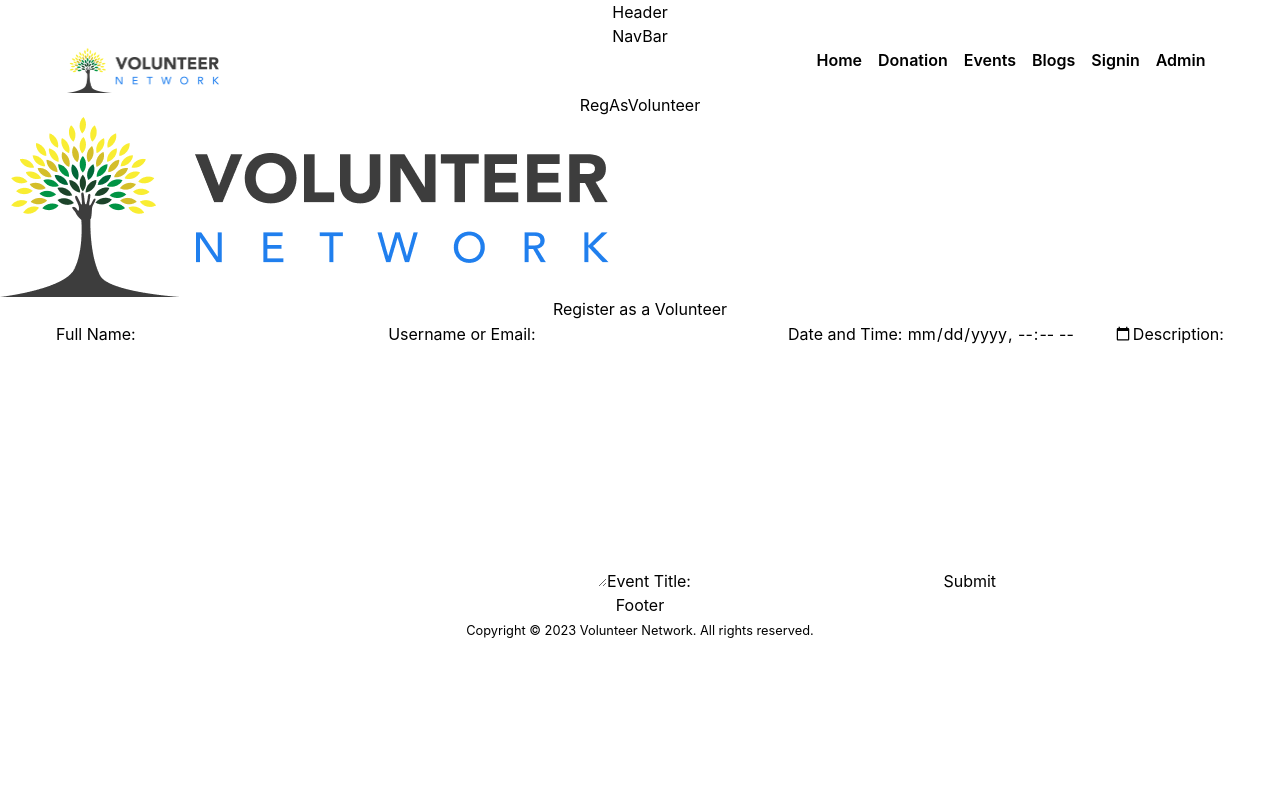
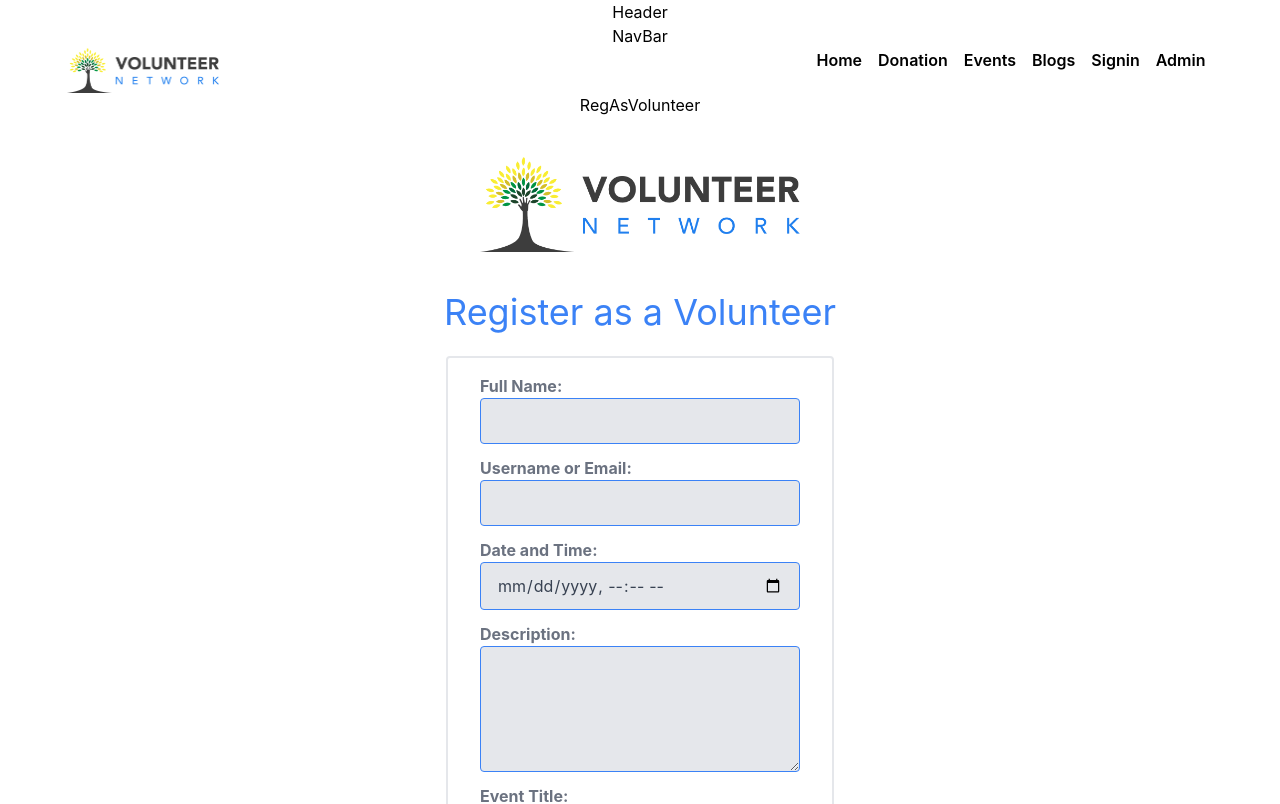
Before and after one commit to MUHAMMADSabbirHossain/volunteer-client, a React (Create React App) app: page /register-as-volunteer in a window 1280 px wide. Shown: the top 804 px of the page. Built offline with nearby package versions, Linux system fonts and the light colour scheme.

Commit message:
RegAsVolunteer: form is styled.

```diff
--- a/src/Components/RegAsVolunteer/RegAsVolunteer.js
+++ b/src/Components/RegAsVolunteer/RegAsVolunteer.js
@@ -37,32 +37,33 @@ const RegAsVolunteer = () => {
             <h1>RegAsVolunteer</h1>
 
             <main>
-                <img src={logo} alt="" sizes="" srcset="" />
+                <img className="mx-auto my-10 " src={logo} alt="" sizes="" srcset="" width="25%" />
 
-                <div>
-                    <h1>Register as a Volunteer</h1>
+                <h1 className="text-2xl text-blue-500 sm:text-4xl">Register as a Volunteer</h1>
+
+                <div class="inline-block border-2 border-gray-200 rounded  py-4 px-8 my-6">
 
                     <form onSubmit={handleVolunteerForm} action="">
-                        <label htmlFor="fullName">Full Name: </label>
-                        <input type="text" name="fullName" id="" />
+                        <label className="block text-gray-500 font-bold text-left mb-1 md:mb-0 pr-4" for="grid-first-name" htmlFor="fullName">Full Name: </label>
+                        <input className=" appearance-none block w-80 bg-gray-200 text-gray-700 border border-blue-500 rounded py-3 px-4 mb-3 leading-tight focus:outline-none focus:bg-white" type="text" name="fullName" id="" />
 
-                        <label htmlFor="email">Username or Email: </label>
-                        <input type="text" name="email" id="" />
+                        <label className="block text-gray-500 font-bold text-left mb-1 md:mb-0 pr-4" for="grid-first-name" htmlFor="email">Username or Email: </label>
+                        <input className="appearance-none block w-80 bg-gray-200 text-gray-700 border border-blue-500 rounded py-3 px-4 mb-3 leading-tight focus:outline-none focus:bg-white" type="text" name="email" id="" />
 
-                        <label htmlFor="dateTime">Date and Time: </label>
-                        <input type="datetime-local" name="dateTime" id="" />
+                        <label className="block text-gray-500 font-bold text-left mb-1 md:mb-0 pr-4" for="grid-first-name" htmlFor="dateTime">Date and Time: </label>
+                        <input className="appearance-none block w-80 bg-gray-200 text-gray-700 border border-blue-500 rounded py-3 px-4 mb-3 leading-tight focus:outline-none focus:bg-white" type="datetime-local" name="dateTime" id="" />
 
-                        <label htmlFor="description">Description: </label>
-                        <textarea name="description" id="" cols="30" rows="10"></textarea>
+                        <label className="block text-gray-500 font-bold text-left mb-1 md:mb-0 pr-4" for="grid-first-name" htmlFor="description">Description: </label>
+                        <textarea className="appearance-none block w-80 bg-gray-200 text-gray-700 border border-blue-500 rounded py-3 px-4 mb-3 leading-tight focus:outline-none focus:bg-white" name="description" id="" cols="30" rows="5"></textarea>
 
-                        <label htmlFor="eventTitle">Event Title: </label>
-                        <input type="text" name="eventTitle" id="" />
+                        <label className="block text-gray-500 font-bold text-left mb-1 md:mb-0 pr-4" for="grid-first-name" htmlFor="eventTitle">Event Title: </label>
+                        <input className="appearance-none block w-80 bg-gray-200 text-gray-700 border border-blue-500 rounded py-3 px-4 mb-3 leading-tight focus:outline-none focus:bg-white" type="text" name="eventTitle" id="" />
 
-                        <button type="submit" >Submit</button>
+                        <button className="shadow bg-purple-500 hover:bg-purple-400 focus:shadow-outline focus:outline-none text-white font-bold py-2 px-4 rounded" type="submit" >Submit</button>
                     </form>
                 </div>
-            </main>
-        </div>
+            </main >
+        </div >
     );
 };
 
```
